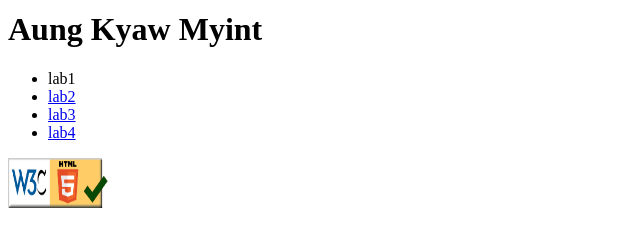
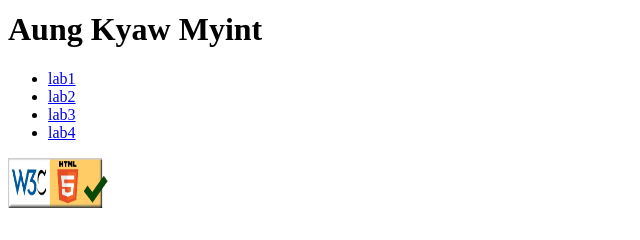
Before and after one commit to AungKyaw-Myint/Web-Application-Programming, a plain HTML site: page index.html in a window 1280 px wide. Shown: the part 402-642 px from the top of the page, 0-640 px from the left. Drawn offline with Linux system fonts and the light colour scheme.

Commit message:
Update index.html

```diff
--- a/index.html
+++ b/index.html
@@ -11,7 +11,7 @@
 
 
     <ul>
-        <li><a href="aboutme.html"></a>lab1</a></li>
+        <li><a href="aboutme.html">lab1</a></li>
         <li><a href="#">lab2</a></li>
         <li><a href="#">lab3</a></li>
         <li><a href="#">lab4</a></li>
```
